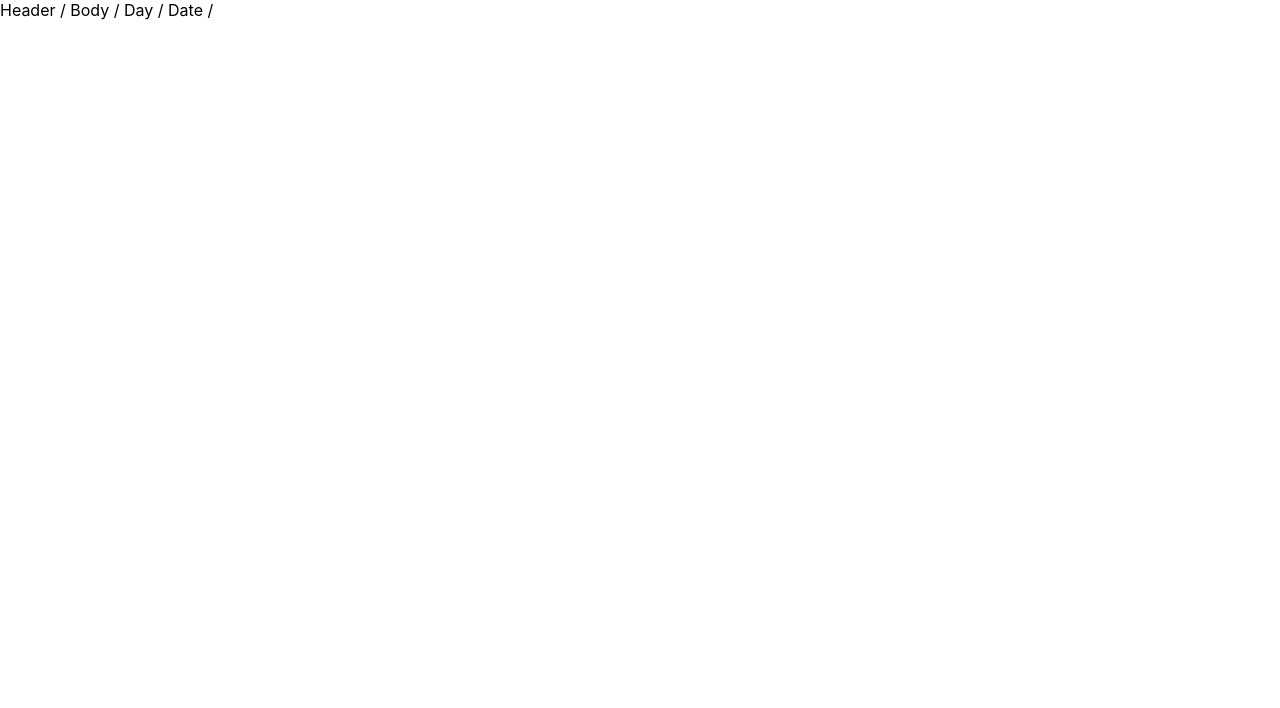
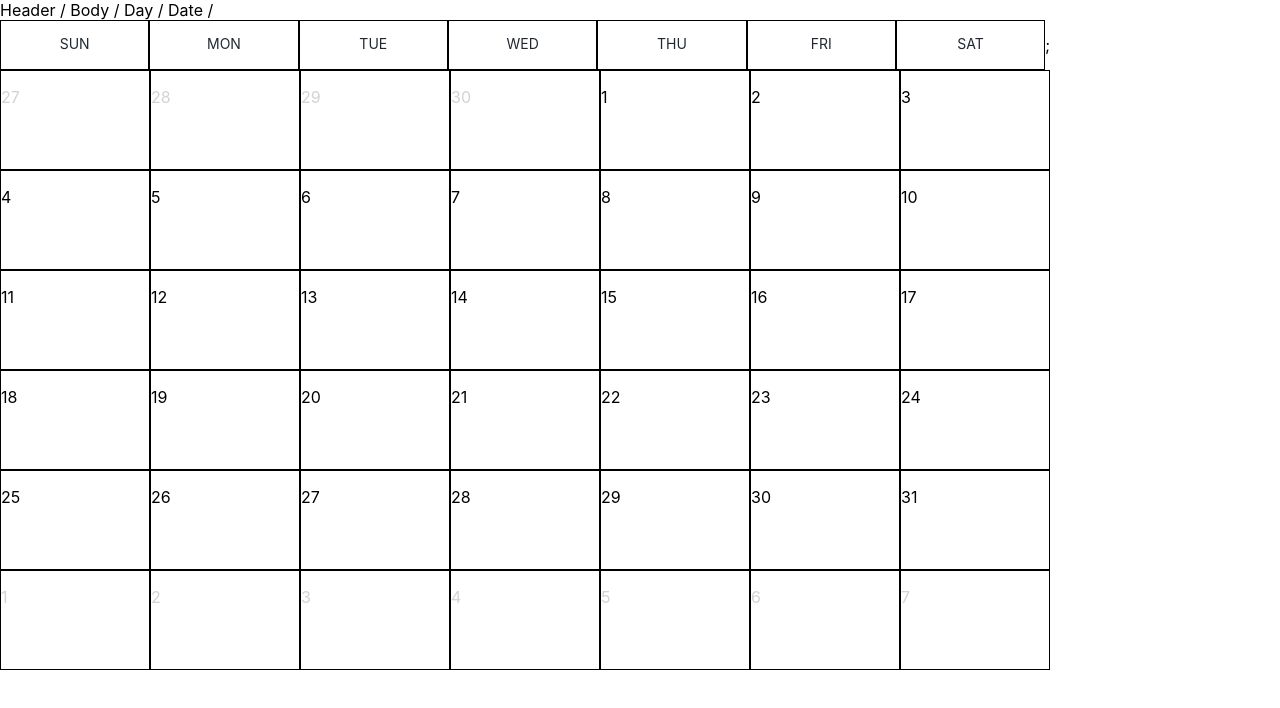
Before and after one commit to piggggggggy/React_calendar, a React (Create React App) app: page / in a window 1280 px wide. Shown: the top 708 px of the page. Built offline with nearby package versions, Linux system fonts and the light colour scheme.

Commit message:
:sparkles: Body 뼈대완성

```diff
--- /dev/null
+++ b/src/components/Body.js
@@ -0,0 +1,98 @@
+import React from "react";
+import styled from "styled-components";
+import { useSelector, useDispatch } from "react-redux";
+
+import Date from "./Date";
+import Days from "./Days";
+import { Grid, Btn, Text } from "../elements";
+import moment from "moment";
+
+
+const Body = (props) => {
+
+	const now = moment();
+	const first = now.clone().startOf("month");
+	const last = now.clone().endOf("month");
+	const firstDay = first.clone().day();
+	const lastDay = last.clone().day();
+	const lastMonth = now.clone().subtract(1,"m");
+	const preLast = lastMonth.clone().endOf("month");
+
+
+	const DateRender = () => {
+
+		return(
+			<>
+				{[...Array(42)].map((x, idx) => {
+
+					let startDate = preLast.clone().add(idx, 'd').subtract(firstDay, 'd');
+					let startOne = first.clone().add(idx, 'd').subtract(firstDay, 'd');
+
+					if(idx < firstDay || idx > 40-lastDay){
+						return (
+							<Date
+							key={idx}
+							color
+							text={idx < firstDay? startDate.format("D"): startOne.format("D")}
+							/>
+						)
+					}else{
+						return (
+							<Date
+							key={idx}
+							text={idx < firstDay? startDate.format("D"): startOne.format("D")}
+							/>
+						)
+					}
+
+
+
+					// if(idx < firstDay){
+					// 	return (
+					// 		<Date key={idx} color text={startDate.format("D")}/>
+					// 	)
+					// }else if(idx > 40-lastDay){
+					// 	return (
+					// 		<Date key={idx} color text={startOne.format("D")}/>
+					// 	)
+					// }else{
+					// 	return (
+					// 		<Date key={idx} text={startOne.format("D")}/>
+					// 	)
+					// }
+				})}
+			</>
+		);
+
+	}
+
+	const days = ["SUN", "MON", "TUE", "WED", "THU", "FRI", "SAT"];
+
+
+	return (
+		<React.Fragment>
+			<BodyContainer>
+				<Grid is_flex padding="0px">
+					{days.map((d, idx) => (
+						<Days key={idx} text={d}></Days>
+					))};
+				</Grid>
+				{DateRender()}
+			</BodyContainer>
+		</React.Fragment>
+	)
+
+};
+
+const BodyContainer = styled.div`
+	width: 1050px;
+	max-height: 650px;
+	padding: 0px;
+	display: flex;
+	flex-wrap: wrap;
+
+`;
+
+
+
+export default Body;
--- a/src/components/Date.js
+++ b/src/components/Date.js
@@ -6,12 +6,12 @@ import styled from "styled-components";
 
 const Date = (props) => {
 
-
+	const {text, color} = props;
 
 	return (
 		<React.Fragment>
 			<DateBox>
-				<DateNumber/>
+				<DateNumber color={color}>{text}</DateNumber>
 			</DateBox>
 		</React.Fragment>
 	)
@@ -20,7 +20,8 @@ const Date = (props) => {
 };
 
 Date.defaultProps = {
-
+	text: "",
+	color: false,
 }
 
 const DateBox = styled.div`
@@ -28,13 +29,13 @@ const DateBox = styled.div`
 	height: 100px;
 	margin: 0px;
 	border: 1px solid black;
-
+	box-sizing: border-box;
 
 `;
 
 
 const DateNumber = styled.p`
-
+	color: ${(props) => (props.color? "lightgray":"black")};
 `;
 
 
--- /dev/null
+++ b/src/components/Days.js
@@ -0,0 +1,35 @@
+import React from "react";
+import styled from "styled-components";
+import { Text, Grid } from "../elements/index";
+
+
+
+const Days = (props) => {
+
+	const {text} = props;
+
+	return (
+		<React.Fragment>
+			<Day>
+				<Text>{text}</Text>
+			</Day>
+		</React.Fragment>
+	)
+
+};
+
+Days.defaultProps = {
+	text: 'SUN',
+}
+
+const Day = styled.div`
+	width: 150px;
+	height: 50px;
+	border: 1px solid black;
+	box-sizing: border-box;
+	display: flex;
+	justify-content: center;
+`;
+
+
+export default Days;
--- a/src/pages/Main.js
+++ b/src/pages/Main.js
@@ -1,4 +1,5 @@
 import React from "react";
+import Body from "../components/Body";
 
 const Main = (props) => {
 
@@ -8,6 +9,7 @@ const Main = (props) => {
 			Body /
 				Day /
 				Date /
+			<Body/>
 		</React.Fragment>
 	);
 
--- a/src/redux/modulse/calendar.js
+++ b/src/redux/modulse/calendar.js
@@ -10,7 +10,7 @@ const DATE_NOW = "date/DATE_NOW";
 
 
 // action creator
-const setDate = createAction(DATE_NOW, (date) => ({date}));
+const setDate = createAction(DATE_NOW, (now) => ({now}));
 
 
 
```
Also changed, not shown: src/components/Header.js (added, +18 -0 lines).
